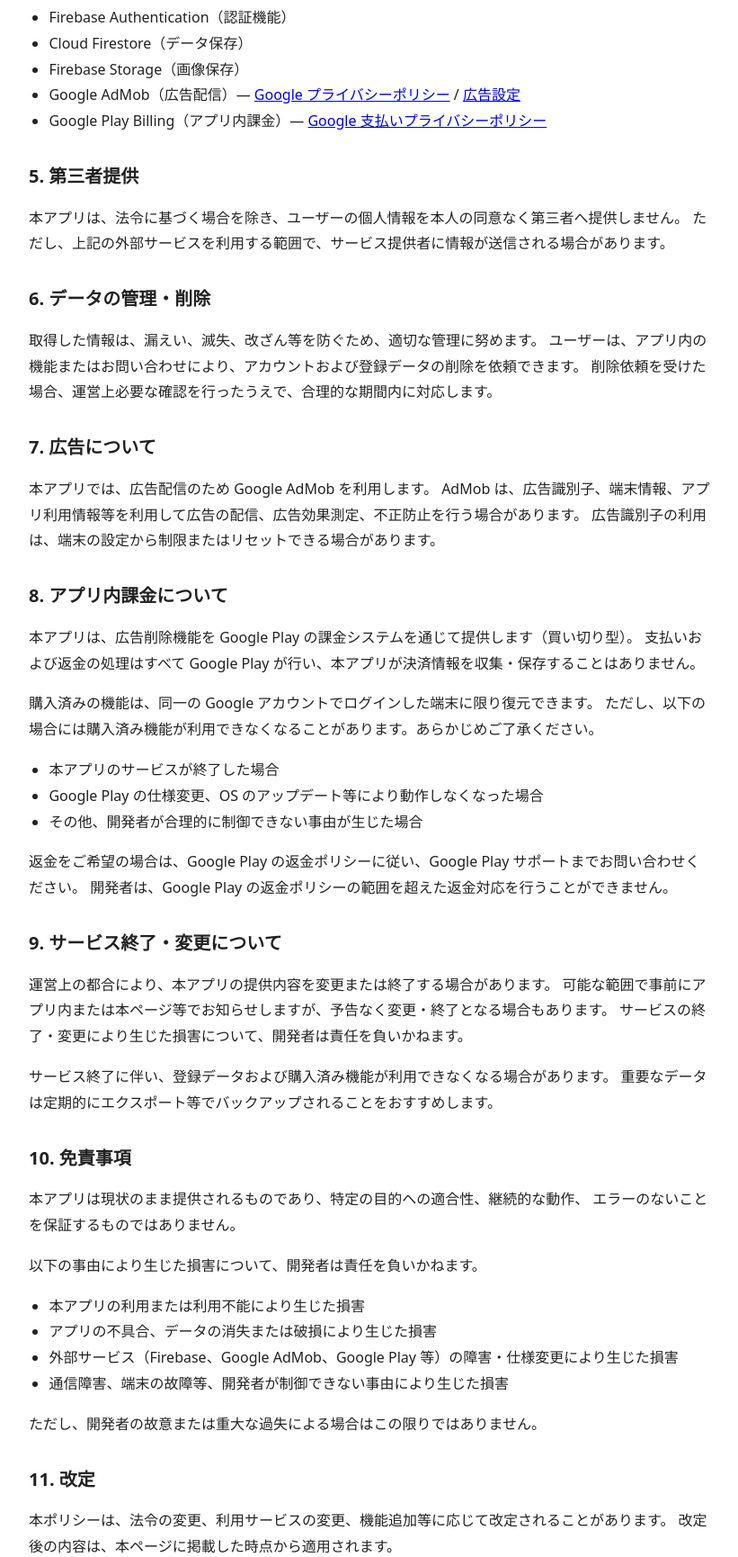
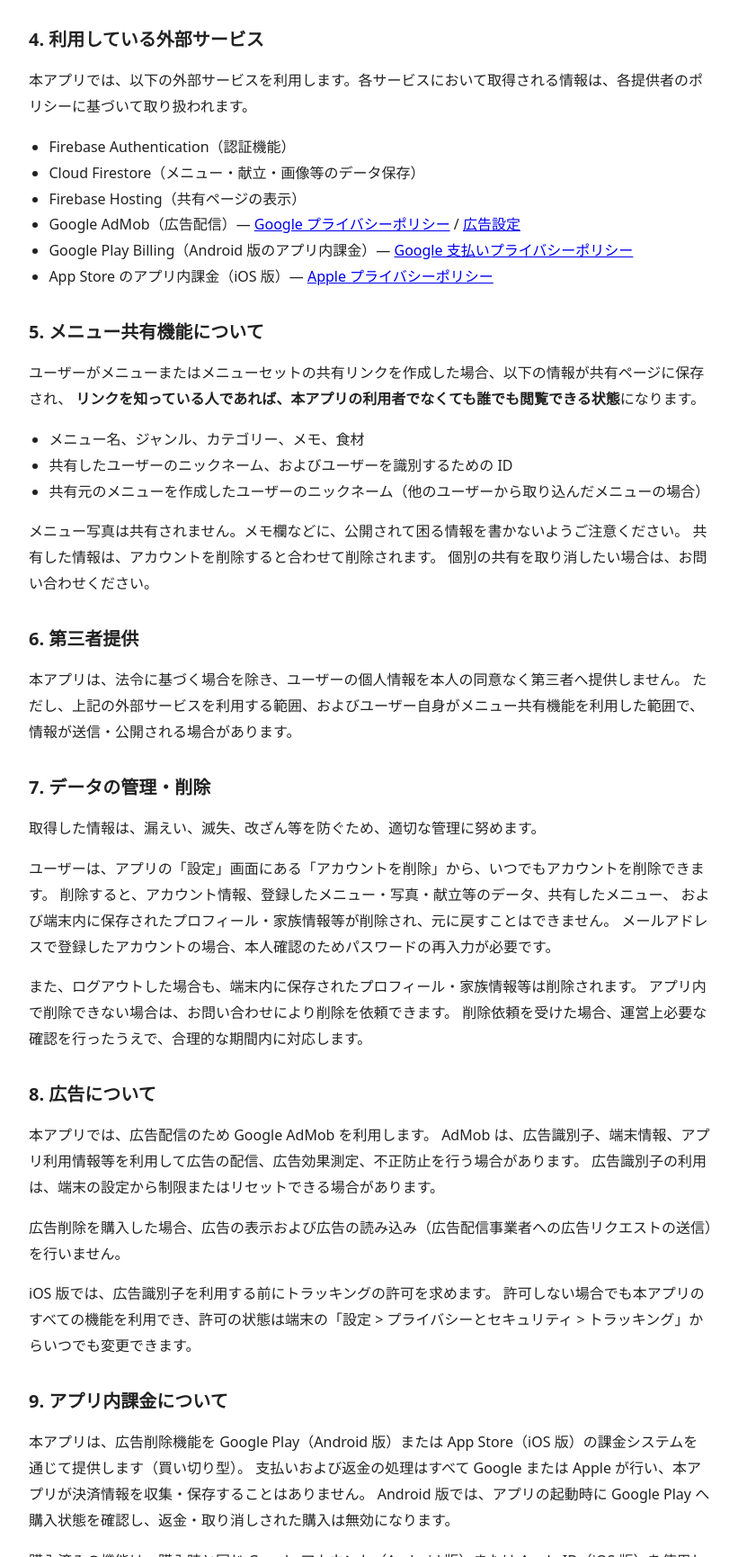
Before and after one commit to ke-nano/ke-nano.github.io, a plain HTML site: page omakase-chef/privacy.html in a window 1280 px wide. Shown: the part 1070-2800 px from the top of the page at 90% size, without its empty margins (228-1049 px from the left). Drawn offline with Linux system fonts and the light colour scheme.

Commit message:
Update privacy.html

```diff
--- a/omakase-chef/privacy.html
+++ b/omakase-chef/privacy.html
@@ -49,17 +49,20 @@
   <ul>
     <li>メールアドレスなど、アカウント登録・ログインに必要な情報</li>
     <li>ニックネームなど、ユーザーが任意で設定するプロフィール情報</li>
+    <li>家族の人数・名前など、ユーザーが任意で設定する家族情報（メニューごとの「好きな人」の設定を含む）</li>
     <li>ユーザーが登録したメニュー、食材、献立、買い物リスト等のデータ</li>
     <li>ユーザーが任意で登録したメニュー写真等の画像データ</li>
+    <li>メニュー共有機能を利用した場合に共有ページで公開される情報（「5. メニュー共有機能について」を参照）</li>
     <li>広告配信、広告効果測定、不正防止のために利用される広告識別子、端末情報、アプリ利用情報等</li>
-    <li>アプリ内課金の購入状態（広告削除済みかどうか）。決済情報自体は Google Play が管理し、本アプリは取得しません</li>
+    <li>アプリ内課金の購入状態（広告削除済みかどうか）。決済情報自体は Google Play または App Store が管理し、本アプリは取得しません</li>
     <li>お問い合わせ時に提供されたメールアドレス、問い合わせ内容等</li>
   </ul>
 
   <h2>2. 画像・写真について</h2>
   <p>
-    本アプリは、ユーザーがメニュー写真等を登録する場合に限り、端末内の画像へのアクセスを求めます。
-    登録された画像は、メニュー表示など本アプリの機能提供のために保存・利用されます。
+    本アプリは、ユーザーがメニュー写真等を登録する場合に限り、端末内の画像またはカメラへのアクセスを求めます。
+    登録された画像は端末内で縮小・圧縮したうえで Cloud Firestore に保存され、メニュー表示など本アプリの機能提供のために利用されます。
+    画像はメニュー共有機能では公開されません。
     ユーザーは、アプリ内の機能により登録した画像を削除できます。
   </p>
 
@@ -77,59 +80,97 @@
   <p>本アプリでは、以下の外部サービスを利用します。各サービスにおいて取得される情報は、各提供者のポリシーに基づいて取り扱われます。</p>
   <ul>
     <li>Firebase Authentication（認証機能）</li>
-    <li>Cloud Firestore（データ保存）</li>
-    <li>Firebase Storage（画像保存）</li>
+    <li>Cloud Firestore（メニュー・献立・画像等のデータ保存）</li>
+    <li>Firebase Hosting（共有ページの表示）</li>
     <li>
       Google AdMob（広告配信）―
       <a href="https://policies.google.com/privacy" target="_blank" rel="noopener noreferrer">Google プライバシーポリシー</a> /
       <a href="https://support.google.com/ads/answer/2662922" target="_blank" rel="noopener noreferrer">広告設定</a>
     </li>
     <li>
-      Google Play Billing（アプリ内課金）―
+      Google Play Billing（Android 版のアプリ内課金）―
       <a href="https://payments.google.com/payments/apis-secure/get_legal_document?ldo=0&amp;ldt=privacynotice&amp;ldl=ja" target="_blank" rel="noopener noreferrer">Google 支払いプライバシーポリシー</a>
+    </li>
+    <li>
+      App Store のアプリ内課金（iOS 版）―
+      <a href="https://www.apple.com/jp/legal/privacy/" target="_blank" rel="noopener noreferrer">Apple プライバシーポリシー</a>
     </li>
   </ul>
 
-  <h2>5. 第三者提供</h2>
+  <h2>5. メニュー共有機能について</h2>
+  <p>
+    ユーザーがメニューまたはメニューセットの共有リンクを作成した場合、以下の情報が共有ページに保存され、
+    <strong>リンクを知っている人であれば、本アプリの利用者でなくても誰でも閲覧できる状態</strong>になります。
+  </p>
+  <ul>
+    <li>メニュー名、ジャンル、カテゴリー、メモ、食材</li>
+    <li>共有したユーザーのニックネーム、およびユーザーを識別するための ID</li>
+    <li>共有元のメニューを作成したユーザーのニックネーム（他のユーザーから取り込んだメニューの場合）</li>
+  </ul>
+  <p>
+    メニュー写真は共有されません。メモ欄などに、公開されて困る情報を書かないようご注意ください。
+    共有した情報は、アカウントを削除すると合わせて削除されます。
+    個別の共有を取り消したい場合は、お問い合わせください。
+  </p>
+
+  <h2>6. 第三者提供</h2>
   <p>
     本アプリは、法令に基づく場合を除き、ユーザーの個人情報を本人の同意なく第三者へ提供しません。
-    ただし、上記の外部サービスを利用する範囲で、サービス提供者に情報が送信される場合があります。
+    ただし、上記の外部サービスを利用する範囲、およびユーザー自身がメニュー共有機能を利用した範囲で、情報が送信・公開される場合があります。
   </p>
 
-  <h2>6. データの管理・削除</h2>
+  <h2>7. データの管理・削除</h2>
   <p>
     取得した情報は、漏えい、滅失、改ざん等を防ぐため、適切な管理に努めます。
-    ユーザーは、アプリ内の機能またはお問い合わせにより、アカウントおよび登録データの削除を依頼できます。
+  </p>
+  <p>
+    ユーザーは、アプリの「設定」画面にある「アカウントを削除」から、いつでもアカウントを削除できます。
+    削除すると、アカウント情報、登録したメニュー・写真・献立等のデータ、共有したメニュー、
+    および端末内に保存されたプロフィール・家族情報等が削除され、元に戻すことはできません。
+    メールアドレスで登録したアカウントの場合、本人確認のためパスワードの再入力が必要です。
+  </p>
+  <p>
+    また、ログアウトした場合も、端末内に保存されたプロフィール・家族情報等は削除されます。
+    アプリ内で削除できない場合は、お問い合わせにより削除を依頼できます。
     削除依頼を受けた場合、運営上必要な確認を行ったうえで、合理的な期間内に対応します。
   </p>
 
-  <h2>7. 広告について</h2>
+  <h2>8. 広告について</h2>
   <p>
     本アプリでは、広告配信のため Google AdMob を利用します。
     AdMob は、広告識別子、端末情報、アプリ利用情報等を利用して広告の配信、広告効果測定、不正防止を行う場合があります。
     広告識別子の利用は、端末の設定から制限またはリセットできる場合があります。
   </p>
-
-  <h2>8. アプリ内課金について</h2>
   <p>
-    本アプリは、広告削除機能を Google Play の課金システムを通じて提供します（買い切り型）。
-    支払いおよび返金の処理はすべて Google Play が行い、本アプリが決済情報を収集・保存することはありません。
+    広告削除を購入した場合、広告の表示および広告の読み込み（広告配信事業者への広告リクエストの送信）を行いません。
   </p>
   <p>
-    購入済みの機能は、同一の Google アカウントでログインした端末に限り復元できます。
+    iOS 版では、広告識別子を利用する前にトラッキングの許可を求めます。
+    許可しない場合でも本アプリのすべての機能を利用でき、許可の状態は端末の「設定 &gt; プライバシーとセキュリティ &gt; トラッキング」からいつでも変更できます。
+  </p>
+
+  <h2>9. アプリ内課金について</h2>
+  <p>
+    本アプリは、広告削除機能を Google Play（Android 版）または App Store（iOS 版）の課金システムを通じて提供します（買い切り型）。
+    支払いおよび返金の処理はすべて Google または Apple が行い、本アプリが決済情報を収集・保存することはありません。
+    Android 版では、アプリの起動時に Google Play へ購入状態を確認し、返金・取り消しされた購入は無効になります。
+  </p>
+  <p>
+    購入済みの機能は、購入時と同じ Google アカウント（Android 版）または Apple ID（iOS 版）を使用している端末に限り復元できます。
     ただし、以下の場合には購入済み機能が利用できなくなることがあります。あらかじめご了承ください。
   </p>
   <ul>
     <li>本アプリのサービスが終了した場合</li>
-    <li>Google Play の仕様変更、OS のアップデート等により動作しなくなった場合</li>
+    <li>Google Play・App Store の仕様変更、OS のアップデート等により動作しなくなった場合</li>
     <li>その他、開発者が合理的に制御できない事由が生じた場合</li>
   </ul>
   <p>
-    返金をご希望の場合は、Google Play の返金ポリシーに従い、Google Play サポートまでお問い合わせください。
-    開発者は、Google Play の返金ポリシーの範囲を超えた返金対応を行うことができません。
+    返金をご希望の場合は、Android 版は Google Play の返金ポリシーに従い Google Play サポートへ、
+    iOS 版は Apple の返金ポリシーに従い Apple サポートへお問い合わせください。
+    開発者は、各ストアの返金ポリシーの範囲を超えた返金対応を行うことができません。
   </p>
 
-  <h2>9. サービス終了・変更について</h2>
+  <h2>10. サービス終了・変更について</h2>
   <p>
     運営上の都合により、本アプリの提供内容を変更または終了する場合があります。
     可能な範囲で事前にアプリ内または本ページ等でお知らせしますが、予告なく変更・終了となる場合もあります。
@@ -140,7 +181,7 @@
     重要なデータは定期的にエクスポート等でバックアップされることをおすすめします。
   </p>
 
-  <h2>10. 免責事項</h2>
+  <h2>11. 免責事項</h2>
   <p>
     本アプリは現状のまま提供されるものであり、特定の目的への適合性、継続的な動作、
     エラーのないことを保証するものではありません。
@@ -151,25 +192,25 @@
   <ul>
     <li>本アプリの利用または利用不能により生じた損害</li>
     <li>アプリの不具合、データの消失または破損により生じた損害</li>
-    <li>外部サービス（Firebase、Google AdMob、Google Play 等）の障害・仕様変更により生じた損害</li>
+    <li>外部サービス（Firebase、Google AdMob、Google Play、App Store 等）の障害・仕様変更により生じた損害</li>
     <li>通信障害、端末の故障等、開発者が制御できない事由により生じた損害</li>
   </ul>
   <p>
     ただし、開発者の故意または重大な過失による場合はこの限りではありません。
   </p>
 
-  <h2>11. 改定</h2>
+  <h2>12. 改定</h2>
   <p>
     本ポリシーは、法令の変更、利用サービスの変更、機能追加等に応じて改定されることがあります。
     改定後の内容は、本ページに掲載した時点から適用されます。
   </p>
 
-  <h2>12. お問い合わせ</h2>
+  <h2>13. お問い合わせ</h2>
   <p>
     本ポリシーに関するお問い合わせは、以下までお願いいたします。
   </p>
   <p>メール：nanowork00@gmail.com</p>
 
-  <p class="date">制定日：2026年5月<br />最終更新日：2026年6月28日</p>
+  <p class="date">制定日：2026年5月<br />最終更新日：2026年10月22日</p>
 </body>
 </html>
```
